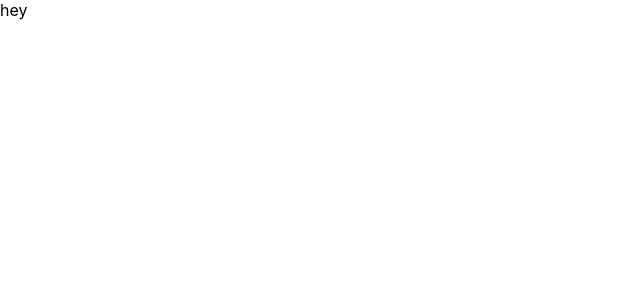
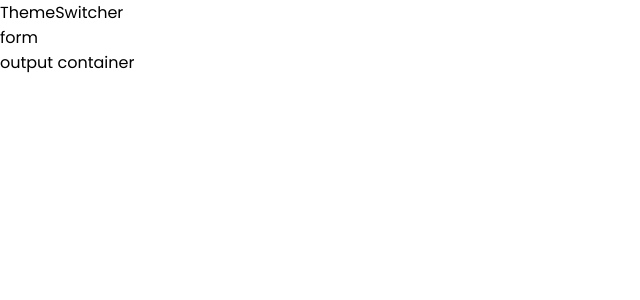
Before and after one commit to marveldev/my-dictionary, a React (Create React App) app: page / in a window 1280 px wide. Shown: the top 300 px of the page, without its empty margins (0-640 px from the left). Built offline with nearby package versions, Linux system fonts and the light colour scheme.

Commit message:
create project components

```diff
--- a/public/index.html
+++ b/public/index.html
@@ -7,6 +7,10 @@
     <meta
       name="description"
       content="Web site created using create-react-app"
+    />
+    <link
+      href="https://fonts.googleapis.com/css?family=Poppins&display=swap"
+      rel="stylesheet"
     />
     <link rel="apple-touch-icon" href="./logo192.png" />
     <link rel="icon" href="./favicon.ico" />
--- a/src/App.js
+++ b/src/App.js
@@ -1,7 +1,11 @@
+import { Form, SearchOutput, ThemeSwitcher } from './components'
+
 const App = () => {
   return (
-    <div className="App">
-      hey
+    <div className="app">
+      <ThemeSwitcher />
+      <Form />
+      <SearchOutput />
     </div>
   )
 }
--- /dev/null
+++ b/src/components/form/Form.jsx
@@ -0,0 +1,9 @@
+const Form = () => {
+  return (
+    <div>
+      form
+    </div>
+  )
+}
+
+export default Form
--- /dev/null
+++ b/src/components/index.js
@@ -0,0 +1,3 @@
+export { default as Form } from './form/Form'
+export { default as SearchOutput } from './searchOutput/SearchOutput'
+export { default as ThemeSwitcher } from './themeSwitcher/ThemeSwitcher'
--- /dev/null
+++ b/src/components/searchOutput/SearchOutput.jsx
@@ -0,0 +1,9 @@
+const SearchOutput = () => {
+  return (
+    <div>
+      output container
+    </div>
+  )
+}
+
+export default SearchOutput
--- /dev/null
+++ b/src/components/themeSwitcher/ThemeSwitcher.jsx
@@ -0,0 +1,9 @@
+const ThemeSwitcher = () => {
+  return (
+    <div>
+      ThemeSwitcher
+    </div>
+  )
+}
+
+export default ThemeSwitcher
--- a/src/index.css
+++ b/src/index.css
@@ -1,13 +1,4 @@
 body {
   margin: 0;
-  font-family: -apple-system, BlinkMacSystemFont, 'Segoe UI', 'Roboto', 'Oxygen',
-    'Ubuntu', 'Cantarell', 'Fira Sans', 'Droid Sans', 'Helvetica Neue',
-    sans-serif;
-  -webkit-font-smoothing: antialiased;
-  -moz-osx-font-smoothing: grayscale;
+  font-family: 'Poppins', sans-serif;
 }
-
-code {
-  font-family: source-code-pro, Menlo, Monaco, Consolas, 'Courier New',
-    monospace;
-}
```
